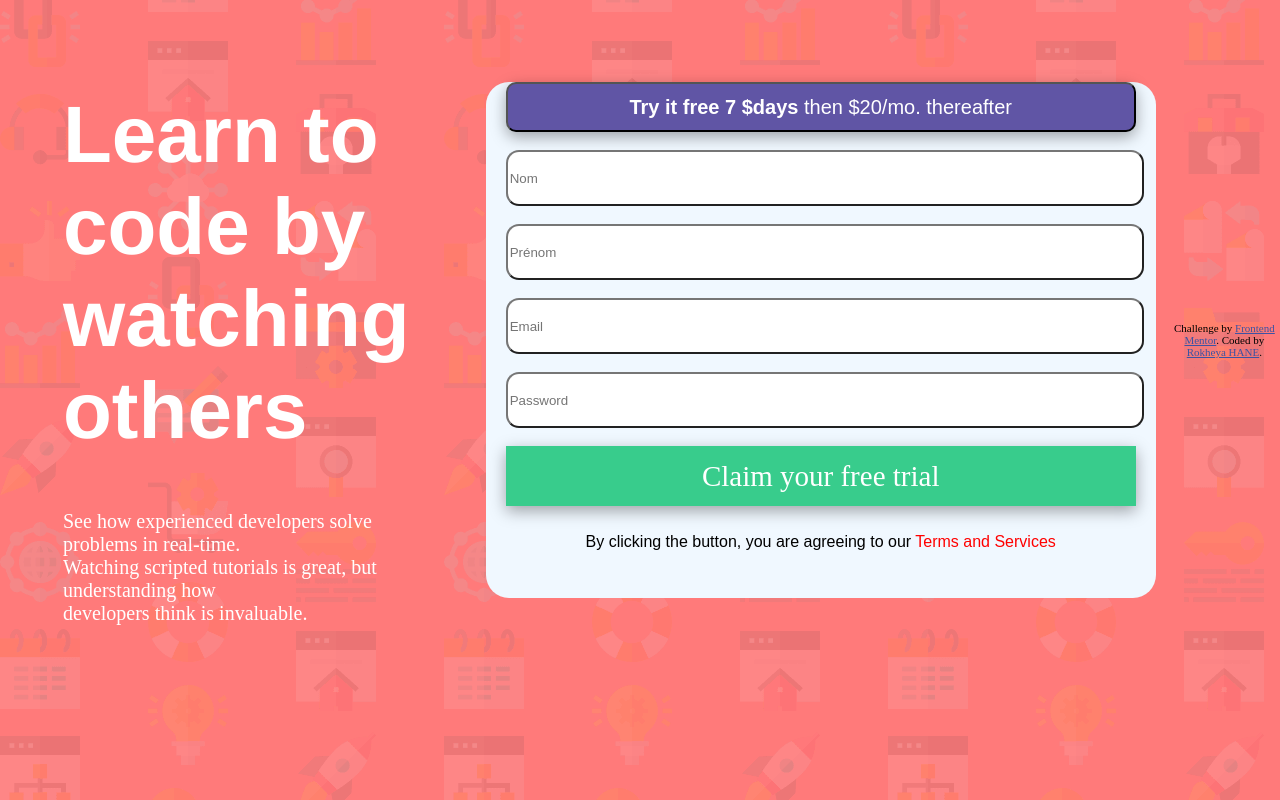
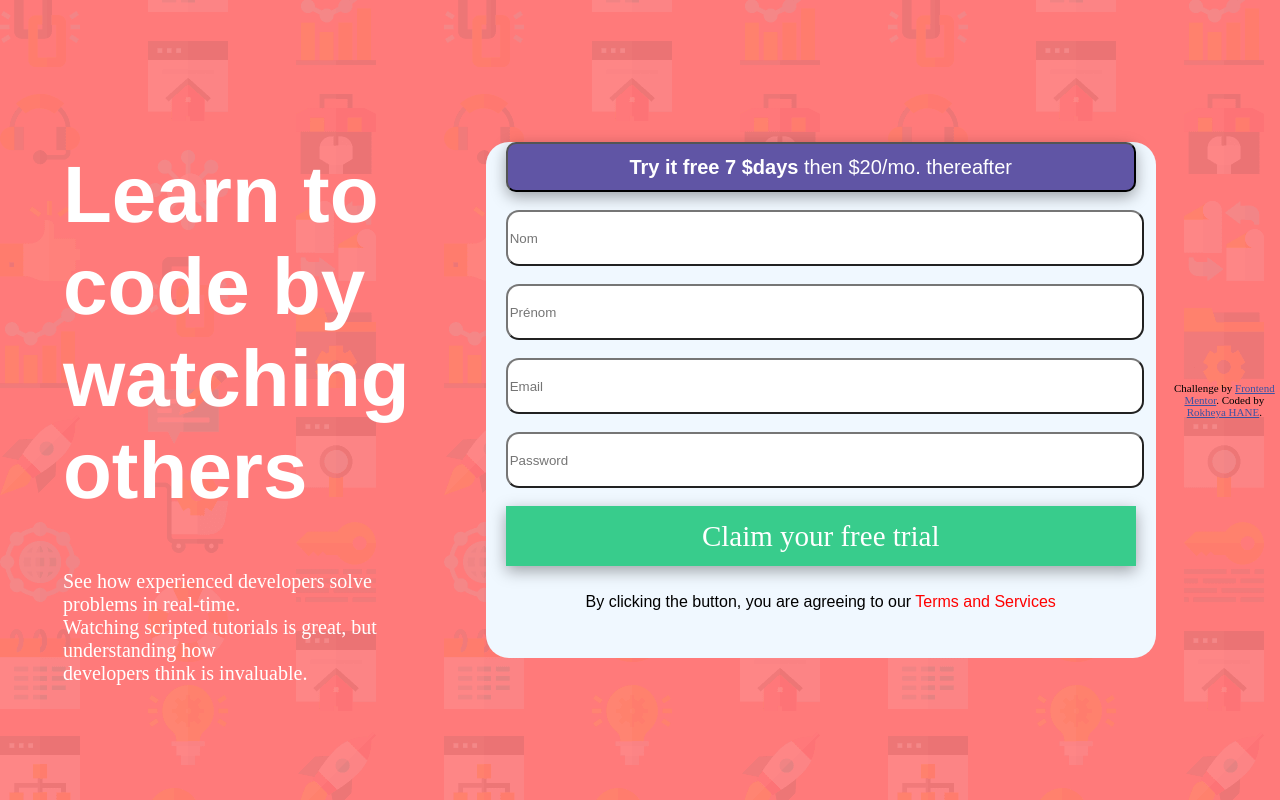
Before and after one commit to roxy1102/intro-component-with-signup-form-master, a plain HTML site: page index.html in a window 1280 px wide. Drawn offline with Linux system fonts and the light colour scheme.

Commit message:
Update style.css

```diff
--- a/style.css
+++ b/style.css
@@ -2,8 +2,8 @@ body {
     background-image: url(bg-intro-desktop.png);
     background-repeat: no-repeat;
     background-color:  hsl(0, 100%, 74%) ;
-    height: 85vh;
-    margin: 0px;
+    height: 100vh;
+    margin: 0;
     display: flex;
     justify-content: center;
     align-items: center;
```
